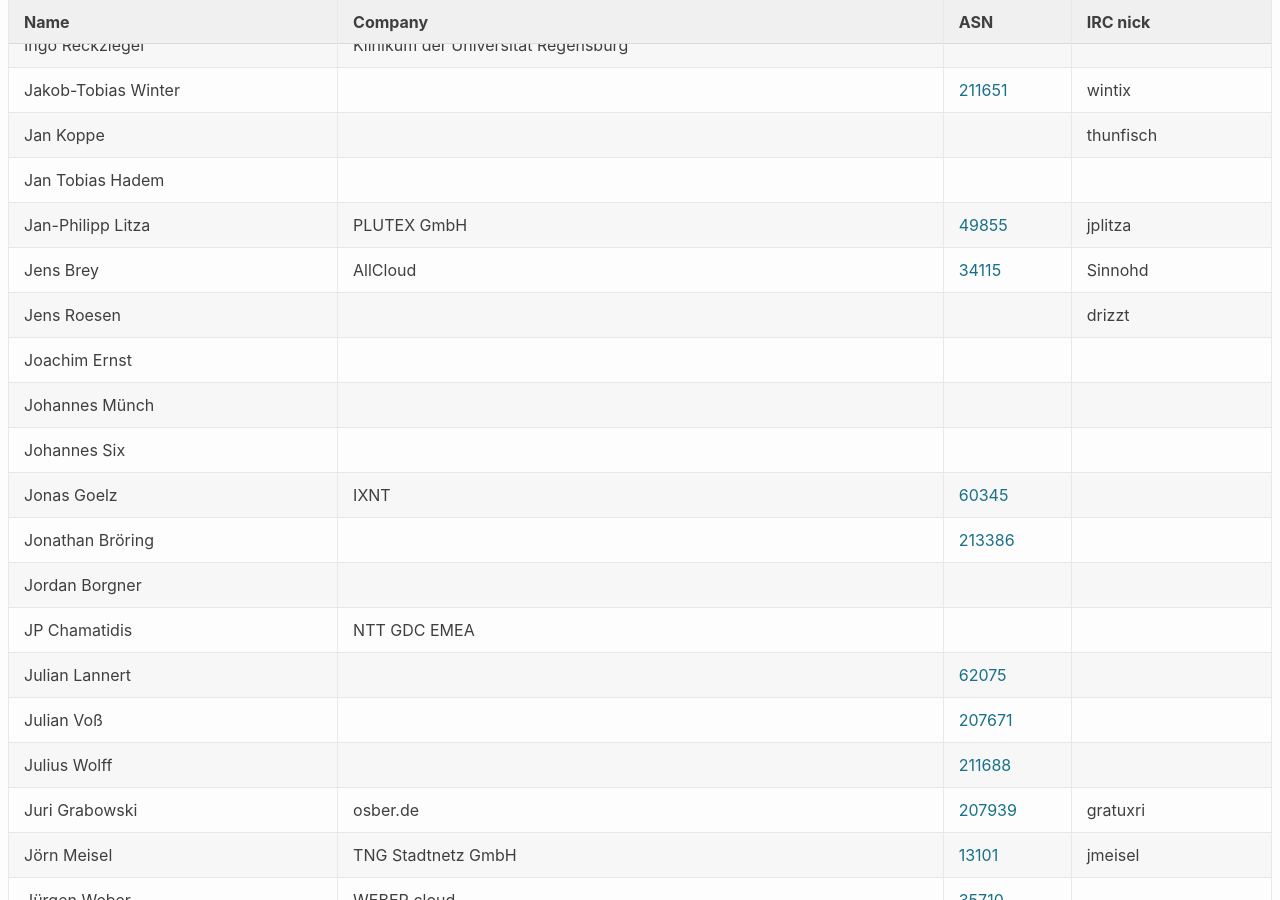
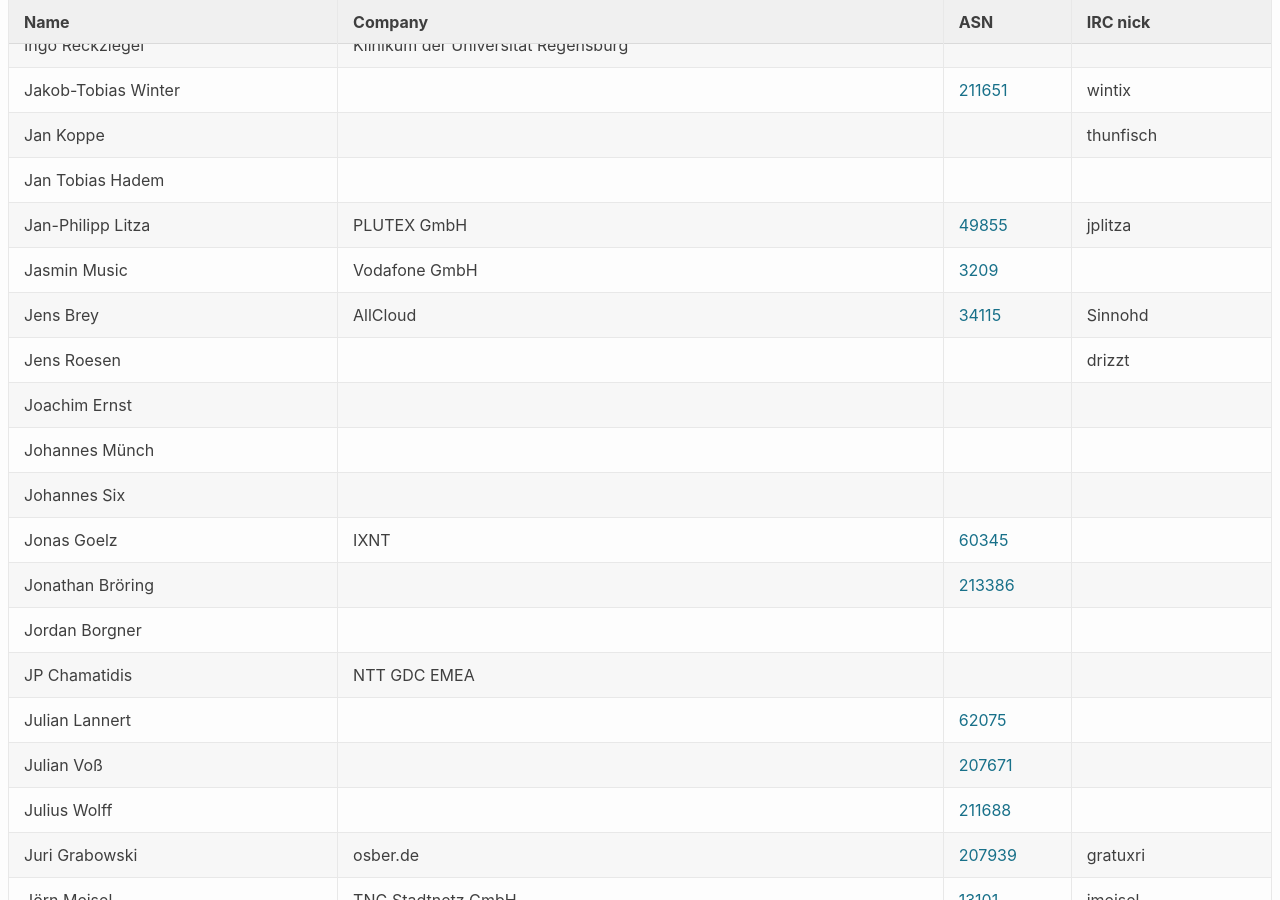
Before and after one commit to denog/pretix-attendeelist, a Jekyll site: the page built from denog14/index.md, in a window 1280 px wide and 900 px high, scrolled down 16539 px. Built offline with Jekyll 4.4.1, drawn with Linux system fonts in a browser that asks for light colours.

Commit message:
Latest data: Thu Nov 10 14:05:13 UTC 2022

```diff
--- a/_data/attendees_denog14_remote.json
+++ b/_data/attendees_denog14_remote.json
@@ -334,6 +334,12 @@
     "company": null,
     "irc": null,
     "asn": null
+  },
+  {
+    "name": "Jasmin Music",
+    "company": "Vodafone GmbH",
+    "irc": null,
+    "asn": "3209"
   },
   {
     "name": "Jens Brey",
@@ -727,13 +733,13 @@
   },
   {
     "name": "Robert Leichssenring",
-    "company": null,
+    "company": "DE-CIX",
     "irc": null,
     "asn": "6695"
   },
   {
     "name": "Robert Leichssenring",
-    "company": "DE-CIX",
+    "company": null,
     "irc": null,
     "asn": "6695"
   },
```
